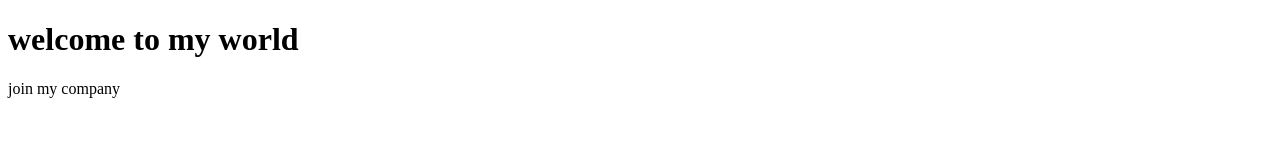
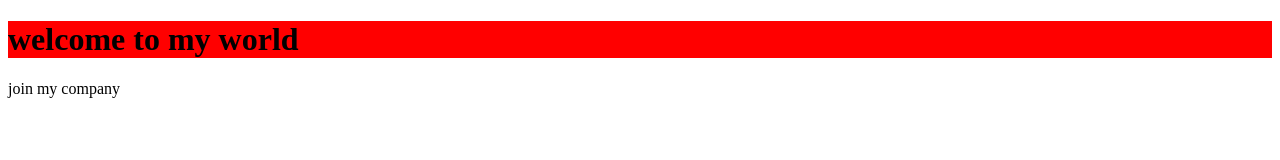
Before and after one commit to suhaskkk/studentapp, a plain HTML site: page index.html in a window 1280 px wide. Drawn offline with Linux system fonts and the light colour scheme.

Commit message:
my first changes in my code

```diff
--- a/index.css
+++ b/index.css
@@ -0,0 +1,3 @@
+.wow{
+    background-color: red;
+}
--- a/index.html
+++ b/index.html
@@ -5,9 +5,14 @@
     <meta http-equiv="X-UA-Compatible" content="IE=edge">
     <meta name="viewport" content="width=device-width, initial-scale=1.0">
     <title>Document</title>
+    <style>
+        .wow{
+            background-color: red;
+        }
+    </style>
 </head>
 <body>
-    <h1>welcome to my world</h1>
+    <h1 class="wow">welcome to my world</h1>
     <p>join my company</p>
     <script src="index.js"></script>
 </body>
```
